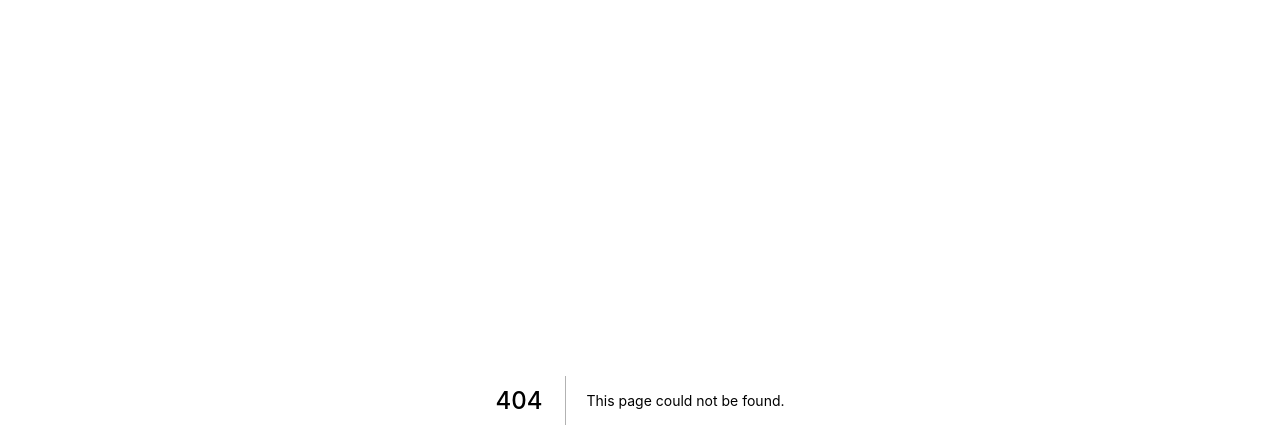
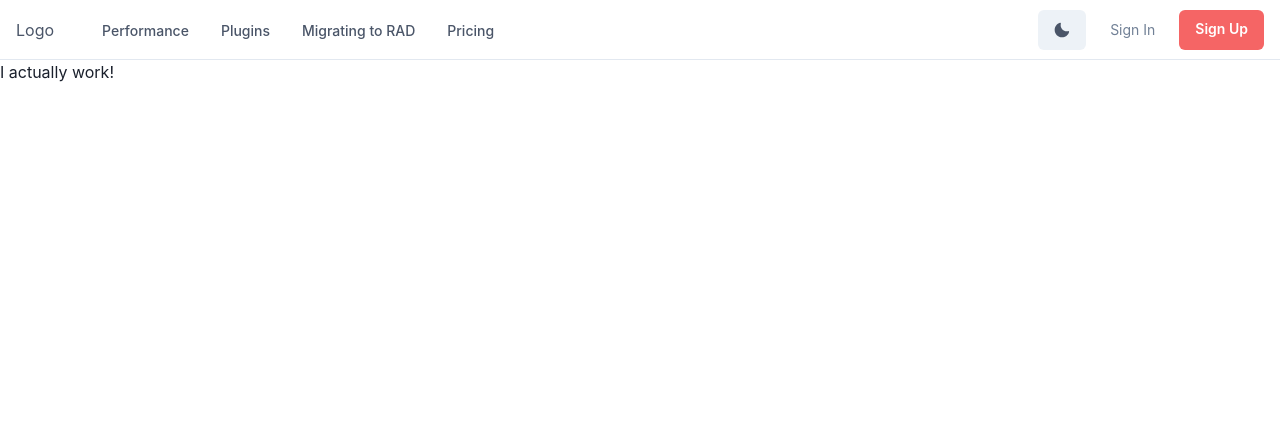
Before and after one commit to dcpeaden/rad-wod-nextjs, a Next.js app: page /wod in a window 1280 px wide. Before the commit this address had no page. Shown: the top 448 px of the page. Built offline with nearby package versions, Linux system fonts and the light colour scheme.

Commit message:
add wod landing page

```diff
--- /dev/null
+++ b/pages/wod/index.tsx
@@ -0,0 +1,13 @@
+import { ChakraProvider, Text } from "@chakra-ui/react"
+import Navbar from "../../components/templates/navbar";
+
+const WodLandingPage = () => {
+  return (
+    <ChakraProvider>
+      <Navbar />
+      <Text>I actually work!</Text>
+    </ChakraProvider>
+  );
+};
+
+export default WodLandingPage;
```
